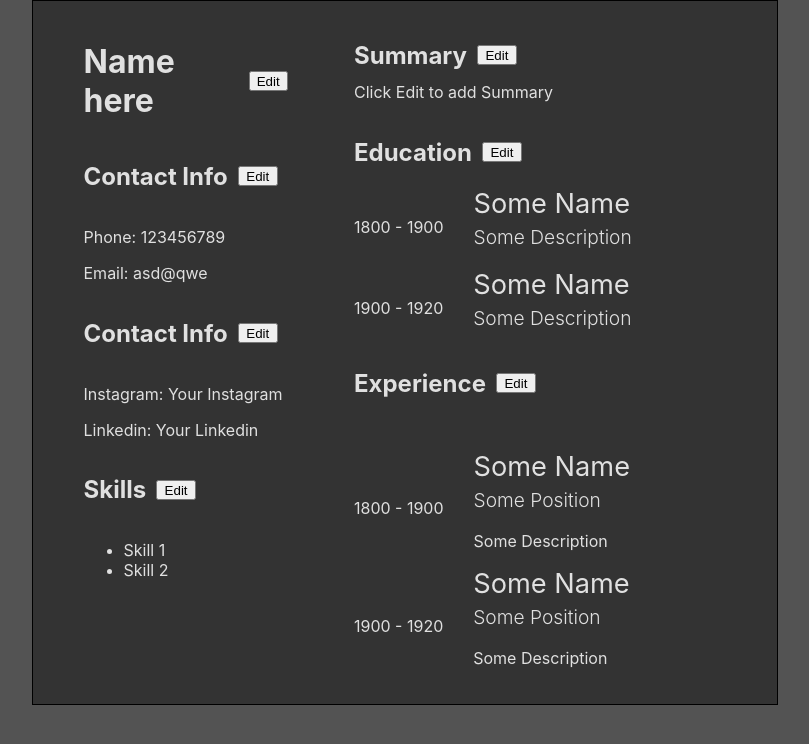
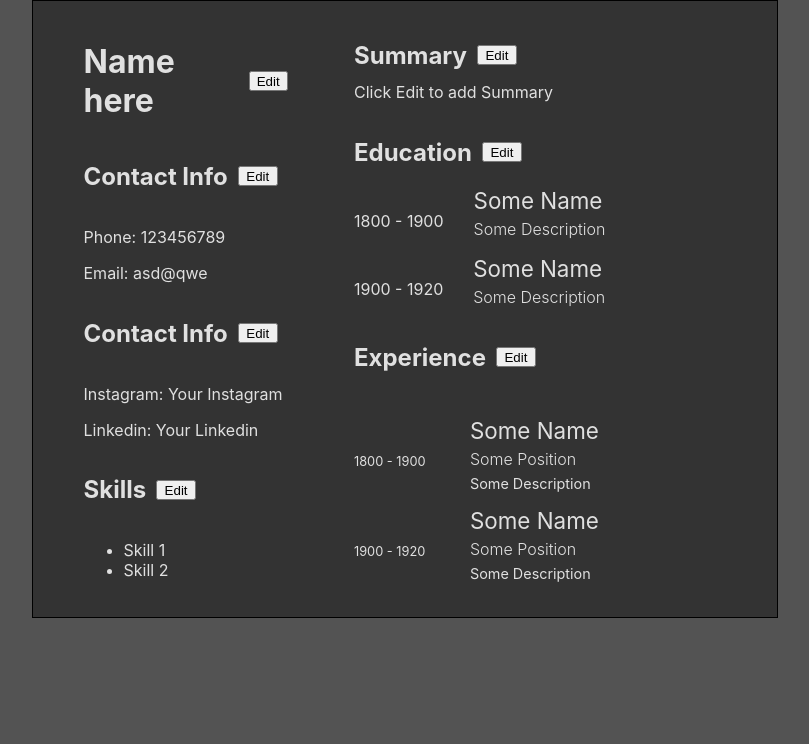
Before and after one commit to pbaki/cv-app, a React (Create React App) app: page / in a window 1280 px wide. Shown: the top 744 px of the page, without its empty margins (235-1044 px from the left). Built offline with nearby package versions, Linux system fonts and the light colour scheme.

Commit message:
little font change

```diff
--- a/src/styles/education.css
+++ b/src/styles/education.css
@@ -35,13 +35,13 @@
   word-break: break-word;
 }
 .schoolName {
-  font-size: 1.7rem;
+  font-size: 1.4rem;
   font-weight: 400;
   margin-top: 0;
   margin-bottom: 0px;
 }
 .schoolDescripion {
-  font-size: 1.2rem;
+  font-size: 1rem;
   font-weight: 350;
   margin-top: 5px;
 }
--- a/src/styles/experience.css
+++ b/src/styles/experience.css
@@ -31,18 +31,21 @@
 }
 .experienceTime {
   min-width: 86px;
+  font-size: 0.8rem;
 }
 .companyDescripion {
   word-break: break-word;
+  font-size: 0.9rem;
 }
 .companyName {
-  font-size: 1.7rem;
+  font-size: 1.4rem;
   font-weight: 400;
   margin-top: 0;
   margin-bottom: 0px;
 }
 .companyPositon {
-  font-size: 1.2rem;
+  font-size: 1rem;
   font-weight: 350;
   margin-top: 5px;
+  margin-bottom: -8px;
 }
```
